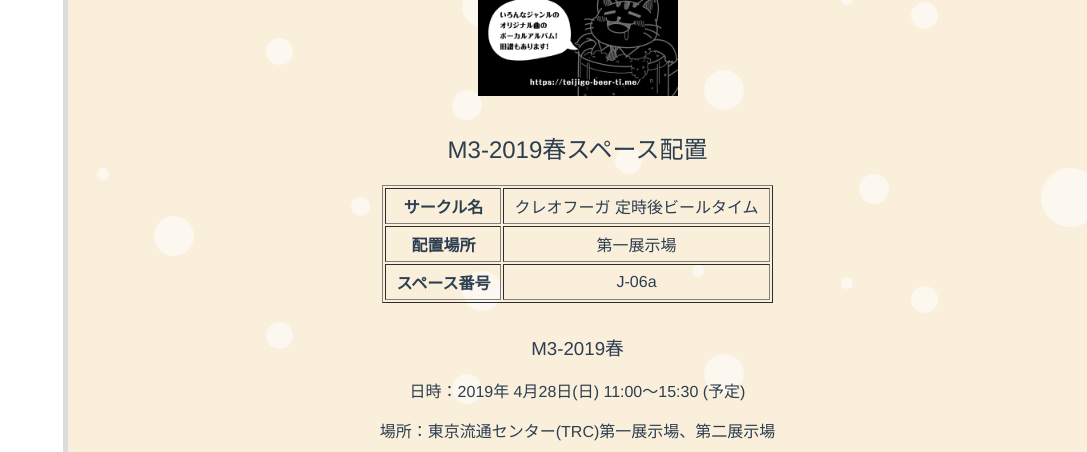
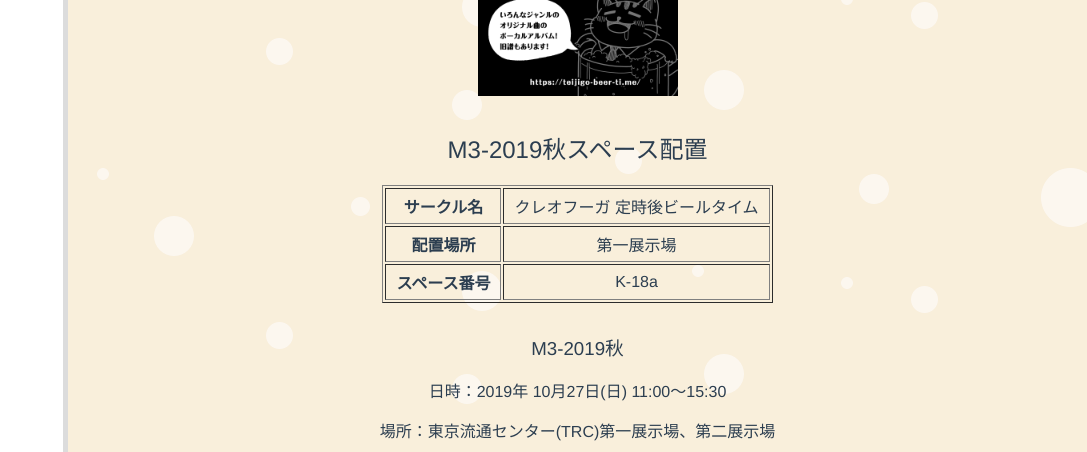
Before and after one commit to makowis/teijigo-beer-time, a Vue app: page / in a window 1280 px wide. Shown: the part 1140-1592 px from the top of the page, without its empty margins (193-1280 px from the left). Built offline with nearby package versions, Linux system fonts and the light colour scheme; no server answers; the database is empty; the HTML template or start-up script is replaced by a standard one.

Commit message:
TOPページのサークル情報を修正

```diff
--- /dev/null
+++ b/src/components/atoms/TbtRecycleCrossFade.vue
@@ -0,0 +1,25 @@
+<template>
+  <tbt-youtube-embedded>
+    <iframe
+      width="560"
+      height="315"
+      src="https://www.youtube.com/embed/L_DAzJq4tgg"
+      frameborder="0"
+      allow="autoplay; encrypted-media"
+      allowfullscreen
+    ></iframe>
+  </tbt-youtube-embedded>
+</template>
+
+<script lang="ts">
+import Vue from 'vue';
+import Component from 'vue-class-component';
+import TbtYoutubeEmbedded from '@/components/atoms/TbtYoutubeEmbedded.vue';
+
+@Component({
+  components: {
+    TbtYoutubeEmbedded,
+  },
+})
+export default class TbtRecycleCrossFade extends Vue {}
+</script>
--- a/src/components/organisms/TbtCircleSpaceInfoSection.vue
+++ b/src/components/organisms/TbtCircleSpaceInfoSection.vue
@@ -1,6 +1,6 @@
 <template>
   <tbt-section>
-    <tbt-h2>M3-2019春スペース配置</tbt-h2>
+    <tbt-h2>M3-2019秋スペース配置</tbt-h2>
     <table border="1" :class="$style.spaceTable">
       <tr>
         <th>サークル名</th>
@@ -12,19 +12,19 @@
       </tr>
       <tr>
         <th>スペース番号</th>
-        <td>J-06a</td>
+        <td>K-18a</td>
       </tr>
     </table>
 
     <tbt-section>
-      <tbt-h3>M3-2019春</tbt-h3>
-      <p>日時：2019年 4月28日(日) 11:00～15:30 (予定)</p>
+      <tbt-h3>M3-2019秋</tbt-h3>
+      <p>日時：2019年 10月27日(日) 11:00～15:30</p>
       <p>場所：東京流通センター(TRC)第一展示場、第二展示場</p>
       <a href="http://www.m3net.jp/">M3公式サイト</a>
     </tbt-section>
     <tbt-section>
       <tbt-h3>頒布CDクロスフェード</tbt-h3>
-      <tbt-start-cross-fade :class="$style.crossFade" />
+      <tbt-recycle-cross-fade :class="$style.crossFade" />
     </tbt-section>
   </tbt-section>
 </template>
@@ -35,14 +35,14 @@ import Component from 'vue-class-component';
 import TbtH2 from '@/components/atoms/TbtH2.vue';
 import TbtH3 from '@/components/atoms/TbtH3.vue';
 import TbtSection from '@/components/atoms/TbtSection.vue';
-import TbtStartCrossFade from '@/components/atoms/TbtStartCrossFade.vue';
+import TbtRecycleCrossFade from '@/components/atoms/TbtRecycleCrossFade.vue';
 
 @Component({
   components: {
     TbtH2,
     TbtH3,
     TbtSection,
-    TbtStartCrossFade,
+    TbtRecycleCrossFade,
   },
 })
 export default class TbtCircleSpaceInfoSection extends Vue {}
```
